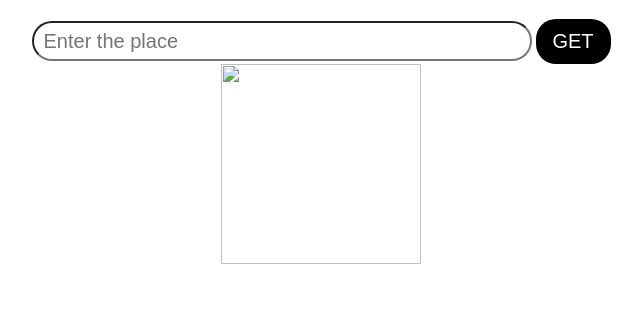
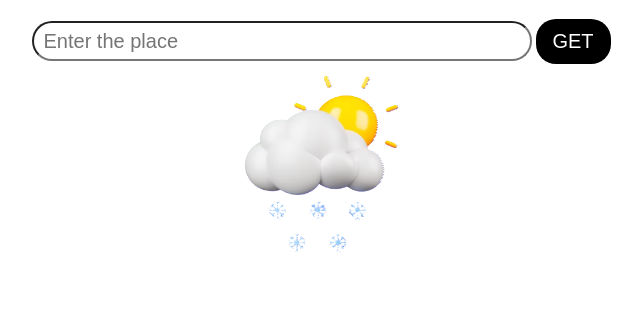
Before and after one commit to DathaSai0/Weather-App, a plain HTML site: page index.html in a window 1280 px wide. Shown: the part 61-372 px from the top of the page, without its empty margins (319-961 px from the left). Drawn offline with Linux system fonts and the light colour scheme.

Commit message:
weather app

```diff
--- a/index.html
+++ b/index.html
@@ -14,7 +14,7 @@
         <button>GET</button>
       </div>
       <div id="resultDiv">
-        <img src="../Weather App/assets/weather.png" alt="" />
+        <img src="./assets/weather.png" alt="" />
         <div class="temp">
           <span id="temp-value">25</span>
           <span id="unit">&deg</span>
```
